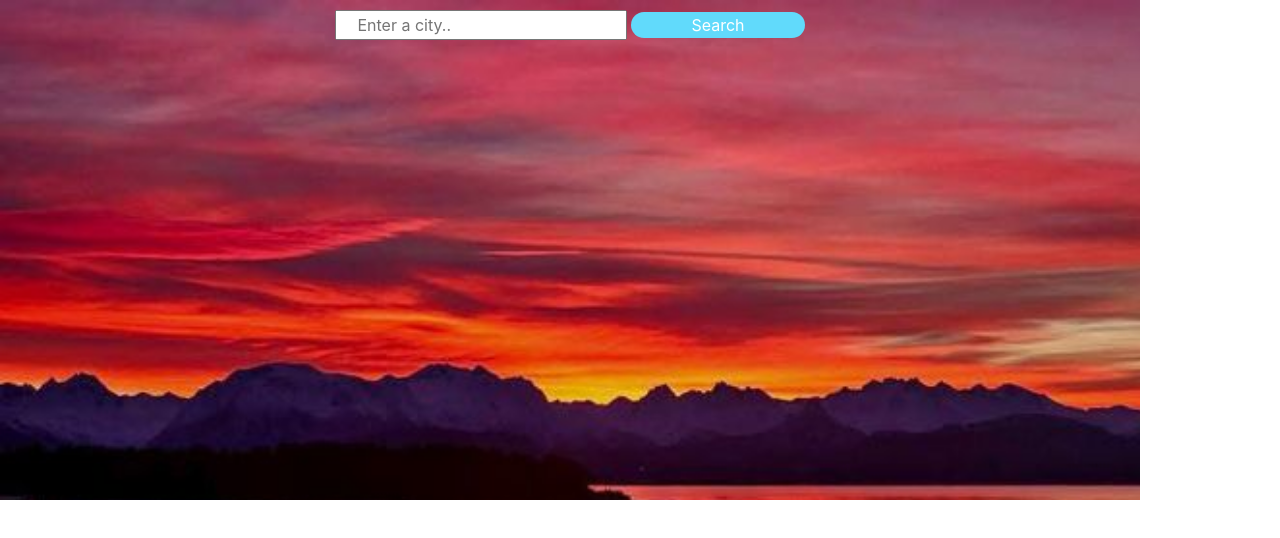
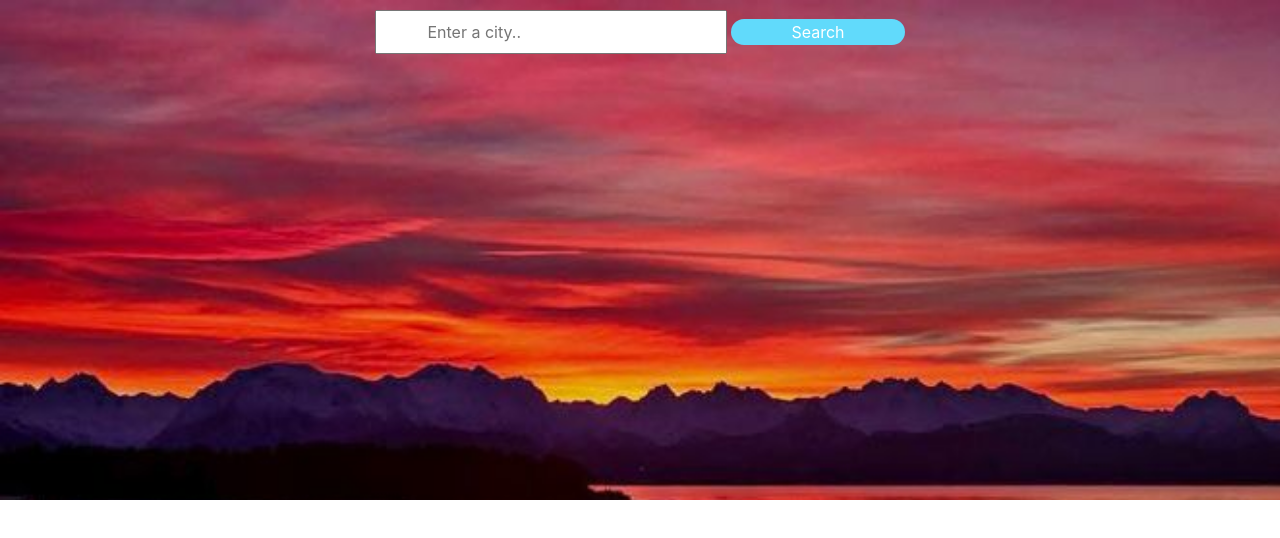
Before and after one commit to mercyogalo/React-pract, a React (Create React App) app in the folder weather-project/my-app/: page / in a window 1280 px wide. Shown: the top 538 px of the page. Built offline with nearby package versions, Linux system fonts and the light colour scheme.

Commit message:
updated the layout
added a background image and added styling for the form

```diff
--- a/weather-project/my-app/src/App.css
+++ b/weather-project/my-app/src/App.css
@@ -27,8 +27,10 @@ text-align: center;
 }
 
 .form .search-input{
-  padding-right:20px;
-  padding-left: 20px;
+  padding-right:50px;
+  padding-left: 50px;
+  padding-top: 8px;
+  padding-bottom: 8px;
 }
 .form .search-button{
   background-color: #61dafb;
--- a/weather-project/my-app/src/App.js
+++ b/weather-project/my-app/src/App.js
@@ -56,7 +56,7 @@ function displayTemperature(response){
 
  if (loader) {
   return (
-    <div className="container weather-app-section">
+    <div className="weather-app-section">
     <div className="row ">
 
 
@@ -93,7 +93,7 @@ function displayTemperature(response){
  }
  else{
   return (
-    <div className="container weather-app-section">
+    <div className=" weather-app-section">
        <div className="row ">
 
        <div className="col-sm-12">
```
Also changed, not shown: weather-project/my-app/src/bg-2.jpeg (added).
